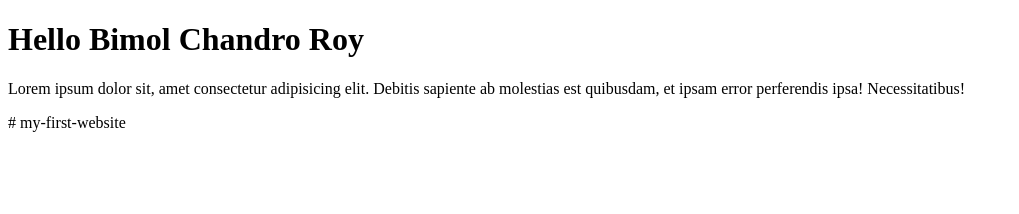
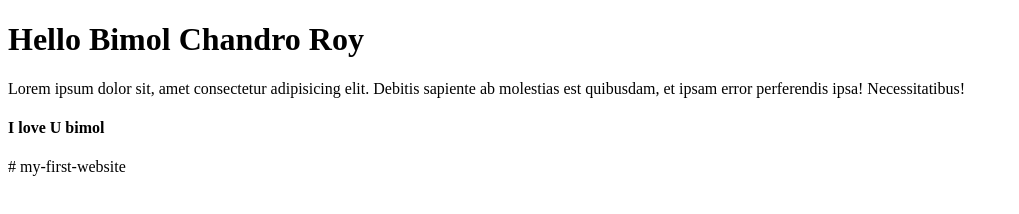
Before and after one commit to bimolray01/my-first-website, a plain HTML site: page index.html in a window 1280 px wide. Shown: the whole page, without its empty margins (0-1019 px from the left). Drawn offline with Linux system fonts and the light colour scheme.

Commit message:
Update index.html

```diff
--- a/index.html
+++ b/index.html
@@ -8,5 +8,6 @@
 <body>
     <h1>Hello Bimol Chandro Roy</h1>
     <p>Lorem ipsum dolor sit, amet consectetur adipisicing elit. Debitis sapiente ab molestias est quibusdam, et ipsam error perferendis ipsa! Necessitatibus!</p>
+    <h4>I love U bimol</h4>
 </body>
 </html># my-first-website
```
